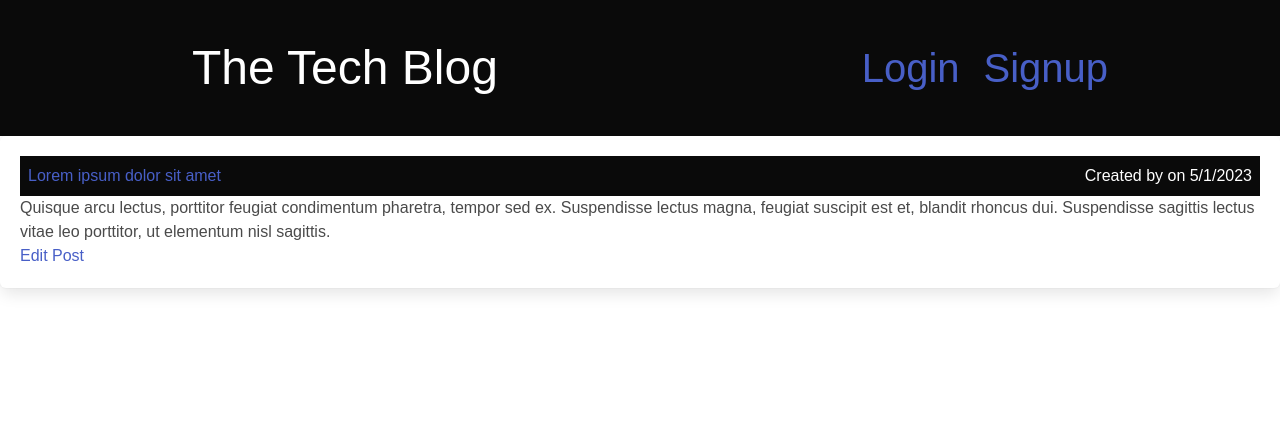
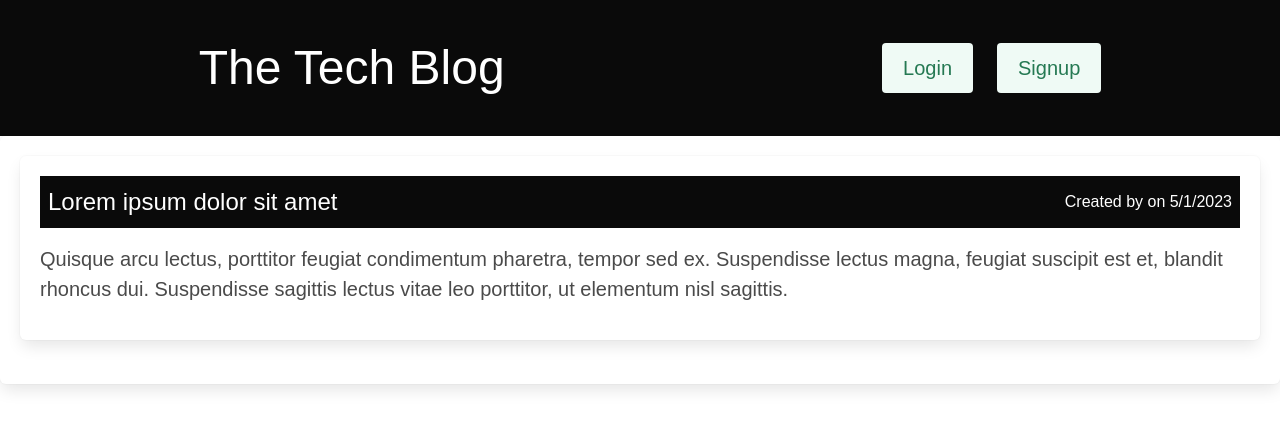
Before and after one commit to alyssageria/tech-blog-mvc, a Node server app: page /post/1 in a window 1280 px wide. Shown: the top 429 px of the page. Run offline with Node 20, Linux system fonts and the light colour scheme; data comes from the database, SQL or seed files in the repository; some libraries are stand-ins or nearby versions.

Commit message:
added styling to home/dashboard/blogpost

```diff
--- a/views/blogPost.handlebars
+++ b/views/blogPost.handlebars
@@ -1,22 +1,23 @@
 <div class="box">
-    <div class="is-flex is-justify-content-space-between has-background-black has-text-white p-2">
-        <a href="/post/{{id}}" class="links">{{post.title}}</a>
+    <div class="box">
+        <div
+            class="is-flex is-justify-content-space-between is-align-items-center has-background-black has-text-white p-2">
+            <a href="/post/{{id}}" class="links has-text-white is-size-4">{{post.title}}</a>
             <p>Created by {{user.username}} on {{formatDate post.created_at}}</p>
         </div>
-    <p>{{post.post_content}}</p>
-    <a href="/dashboard/edit/{{id}}" class="edit-link">Edit Post</a>
-    <p>{{id}}</p>
+        <p class="is-size-5 my-4">{{post.post_content}}</p>
+        <a href="/dashboard/edit/{{id}}" </div>
     </div>
 
 
     {{#if loggedIn}}
     <form class="comment-form">
         <div>
-        <textarea name="comment-body"></textarea>
+            <textarea class="textarea" name="comment-body"></textarea>
         </div>
 
-    <div>
-        <button type="submit">add comment</button>
+        <div class="is-flex is-justify-content-center m-3">
+            <button type="submit" class="button is-black">add comment</button>
         </div>
     </form>
     {{/if}}
--- a/views/layouts/main.handlebars
+++ b/views/layouts/main.handlebars
@@ -17,12 +17,12 @@
         </header>
         <nav class="is-flex is-align-items-center">
             {{#if loggedIn}}
-            <a href="/" class="is-size-3">Home</a>
-            <a href="/dashboard" class="is-size-3">Dashboard</a>
-            <button id="logout">Logout</button>
+            <a href="/" class="button is-success is-light is-medium m-3">Home</a>
+            <a href="/dashboard" class="button is-success is-light is-medium m-3">Dashboard</a>
+            <button id="logout" class="button is-success is-light is-medium m-3">Logout</button>
             {{else}}
-            <a href="/login" class="is-size-2 p-3">Login</a>
-            <a href="/signup" class="is-size-2 p-3">Signup</a>
+            <a href="/login" class="button is-success is-light is-medium m-3">Login</a>
+            <a href="/signup" class="button is-success is-light is-medium m-3">Signup</a>
             {{/if}}
         </nav>
     </div>
```
Also changed, not shown: views/dashboard.handlebars (+8 -7 lines), views/homepage.handlebars (+4 -4 lines). Lines whose indentation alone changed are shown as unchanged.
